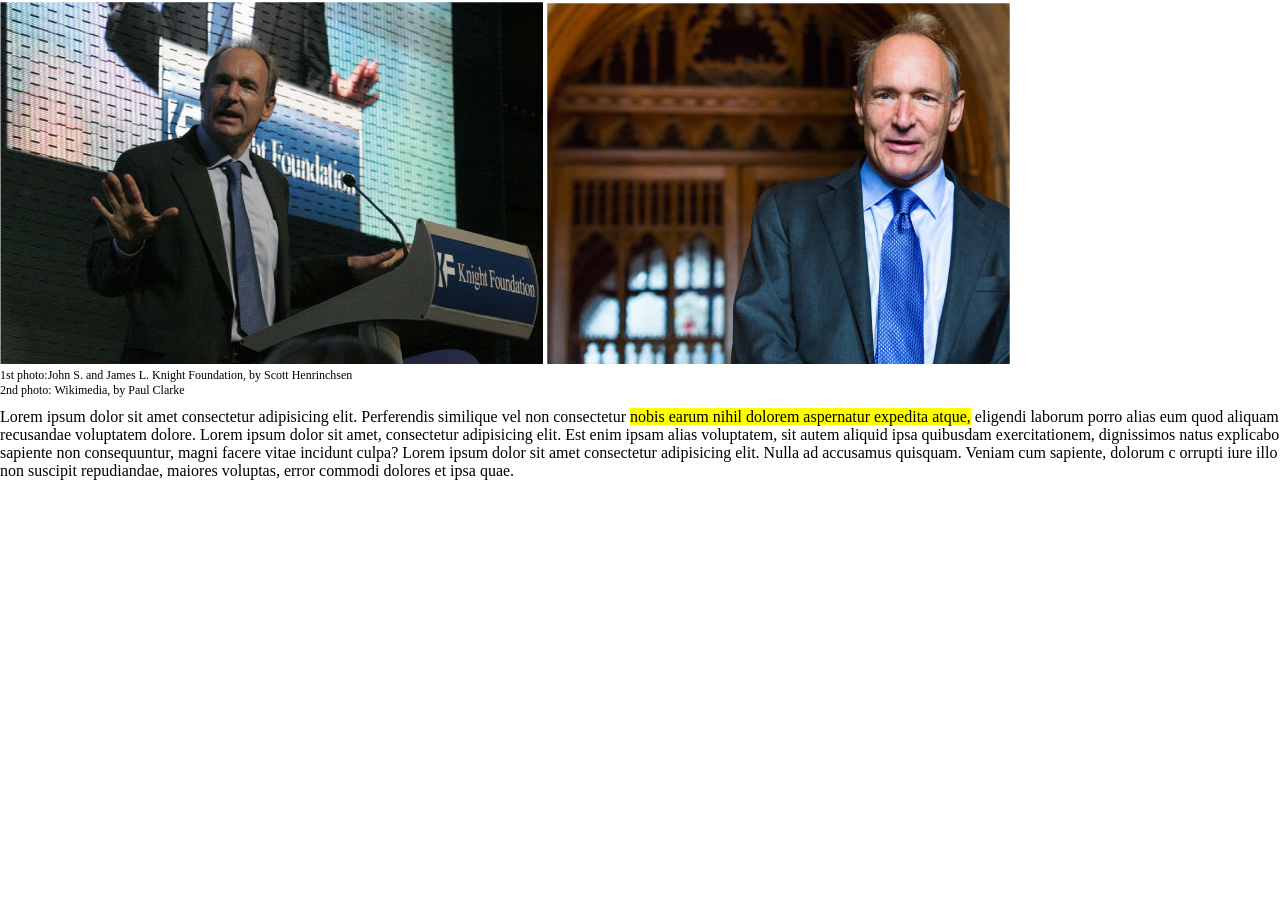
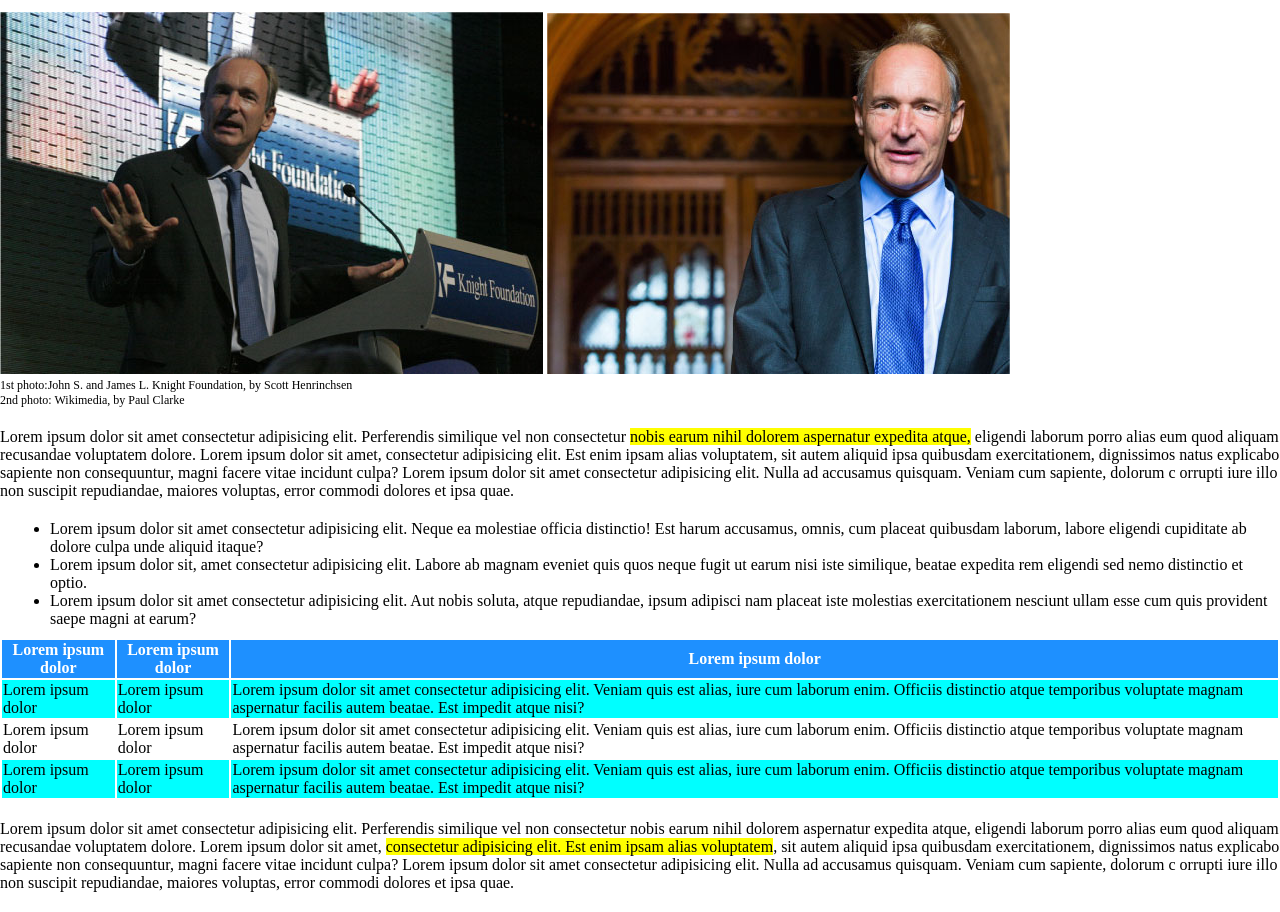
Before and after one commit to DanieleKun/html-css-booleaner, a plain HTML site: page index.html in a window 1280 px wide. Shown: the part 141-1053 px from the top of the page. Before the commit the page ends 800 px from the top, so only its background shows below. Drawn offline with Linux system fonts and the light colour scheme.

Commit message:
Finish main

```diff
--- a/css/style.css
+++ b/css/style.css
@@ -1,6 +1,5 @@
 * {
     margin: 0;
-    padding: 0;
 }
 
 header {
@@ -43,9 +42,21 @@ main {
 }
 
 .article {
-    margin-top: 10px;
+    margin-top: 20px;
+    margin-bottom: 20px;
 }
 
 .color {
     background-color: yellow;
 }
+
+section {
+    margin: 10px;
+}
+
+th {
+    background-color: dodgerblue;
+    color: white;
+}
+
+tr:nth-child(even) {background-color: aqua;}
--- a/index.html
+++ b/index.html
@@ -31,6 +31,41 @@
             <p>Lorem ipsum dolor sit amet consectetur adipisicing elit. Perferendis similique vel non consectetur <span class="color">nobis earum nihil dolorem aspernatur expedita atque,</span> eligendi laborum porro alias eum quod aliquam recusandae voluptatem dolore. Lorem ipsum dolor sit amet, consectetur adipisicing elit. Est enim ipsam alias voluptatem, sit autem aliquid ipsa quibusdam exercitationem, dignissimos natus explicabo sapiente non consequuntur, magni facere vitae incidunt culpa? Lorem ipsum dolor sit amet consectetur adipisicing elit. Nulla ad accusamus quisquam. Veniam cum sapiente, dolorum c orrupti iure illo non suscipit repudiandae, maiores voluptas, error commodi dolores et ipsa quae.</p>
         </div>
 
+        <section>
+            <ul>
+                <li>Lorem ipsum dolor sit amet consectetur adipisicing elit. Neque ea molestiae officia distinctio! Est harum accusamus, omnis, cum placeat quibusdam laborum, labore eligendi cupiditate ab dolore culpa unde aliquid itaque?</li>
+                <li>Lorem ipsum dolor sit, amet consectetur adipisicing elit. Labore ab magnam eveniet quis quos neque fugit ut earum nisi iste similique, beatae expedita rem eligendi sed nemo distinctio et optio.</li>
+                <li>Lorem ipsum dolor sit amet consectetur adipisicing elit. Aut nobis soluta, atque repudiandae, ipsum adipisci nam placeat iste molestias exercitationem nesciunt ullam esse cum quis provident saepe magni at earum?</li>
+            </ul>
+        </section>
+
+        <table>
+            <tr>
+              <th>Lorem ipsum dolor</th>
+              <th>Lorem ipsum dolor</th>
+              <th>Lorem ipsum dolor</th>
+            </tr>
+            <tr>
+              <td>Lorem ipsum dolor</td>
+              <td>Lorem ipsum dolor</td>
+              <td>Lorem ipsum dolor sit amet consectetur adipisicing elit. Veniam quis est alias, iure cum laborum enim. Officiis distinctio atque temporibus voluptate magnam aspernatur facilis autem beatae. Est impedit atque nisi?</td>
+            </tr>
+            <tr>
+                <td>Lorem ipsum dolor</td>
+                <td>Lorem ipsum dolor</td>
+                <td>Lorem ipsum dolor sit amet consectetur adipisicing elit. Veniam quis est alias, iure cum laborum enim. Officiis distinctio atque temporibus voluptate magnam aspernatur facilis autem beatae. Est impedit atque nisi?</td>
+            </tr>
+            <tr>
+                <td>Lorem ipsum dolor</td>
+                <td>Lorem ipsum dolor</td>
+                <td>Lorem ipsum dolor sit amet consectetur adipisicing elit. Veniam quis est alias, iure cum laborum enim. Officiis distinctio atque temporibus voluptate magnam aspernatur facilis autem beatae. Est impedit atque nisi?</td>
+            </tr>
+          </table>
+
+          <div class="article">
+            <p>Lorem ipsum dolor sit amet consectetur adipisicing elit. Perferendis similique vel non consectetur nobis earum nihil dolorem aspernatur expedita atque, eligendi laborum porro alias eum quod aliquam recusandae voluptatem dolore. Lorem ipsum dolor sit amet, <span class="color"> consectetur adipisicing elit. Est enim ipsam alias voluptatem</span>, sit autem aliquid ipsa quibusdam exercitationem, dignissimos natus explicabo sapiente non consequuntur, magni facere vitae incidunt culpa? Lorem ipsum dolor sit amet consectetur adipisicing elit. Nulla ad accusamus quisquam. Veniam cum sapiente, dolorum c orrupti iure illo non suscipit repudiandae, maiores voluptas, error commodi dolores et ipsa quae.</p>
+        </div>
+
 
     </main>
 
```
